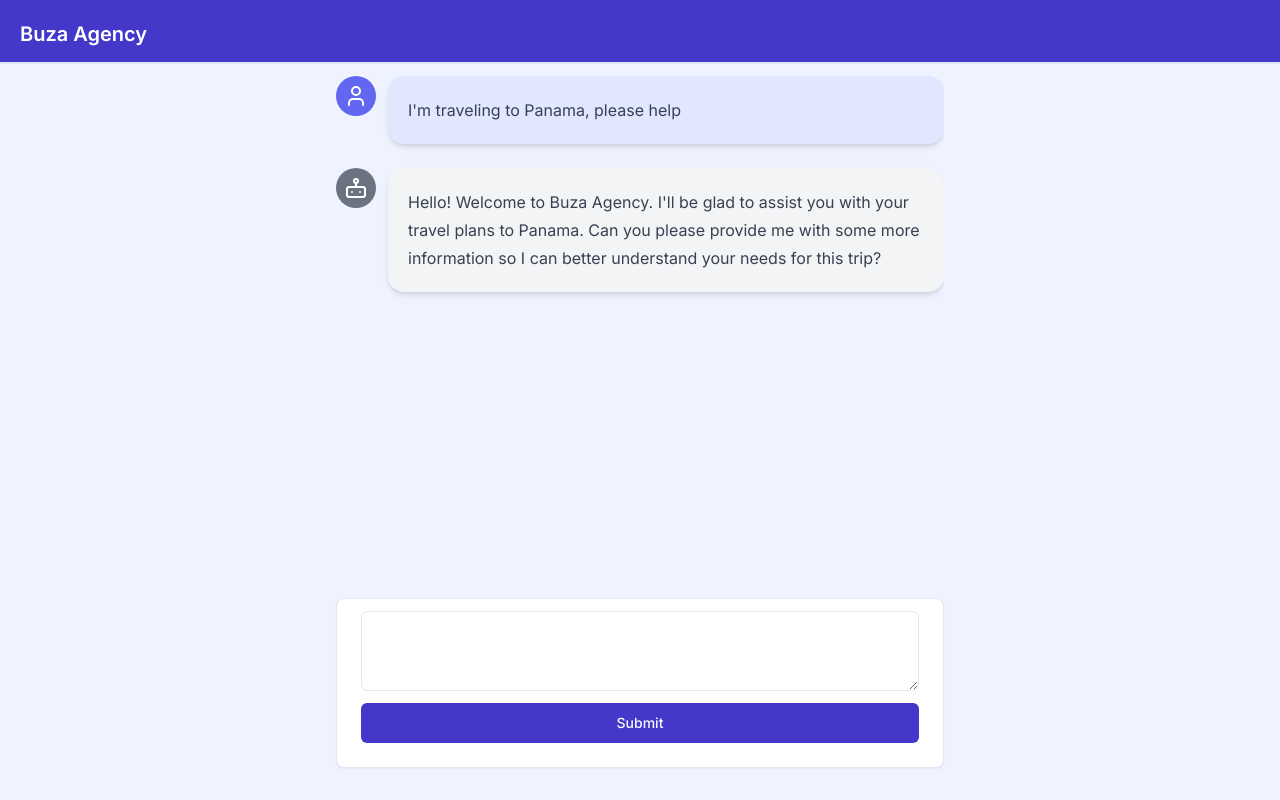
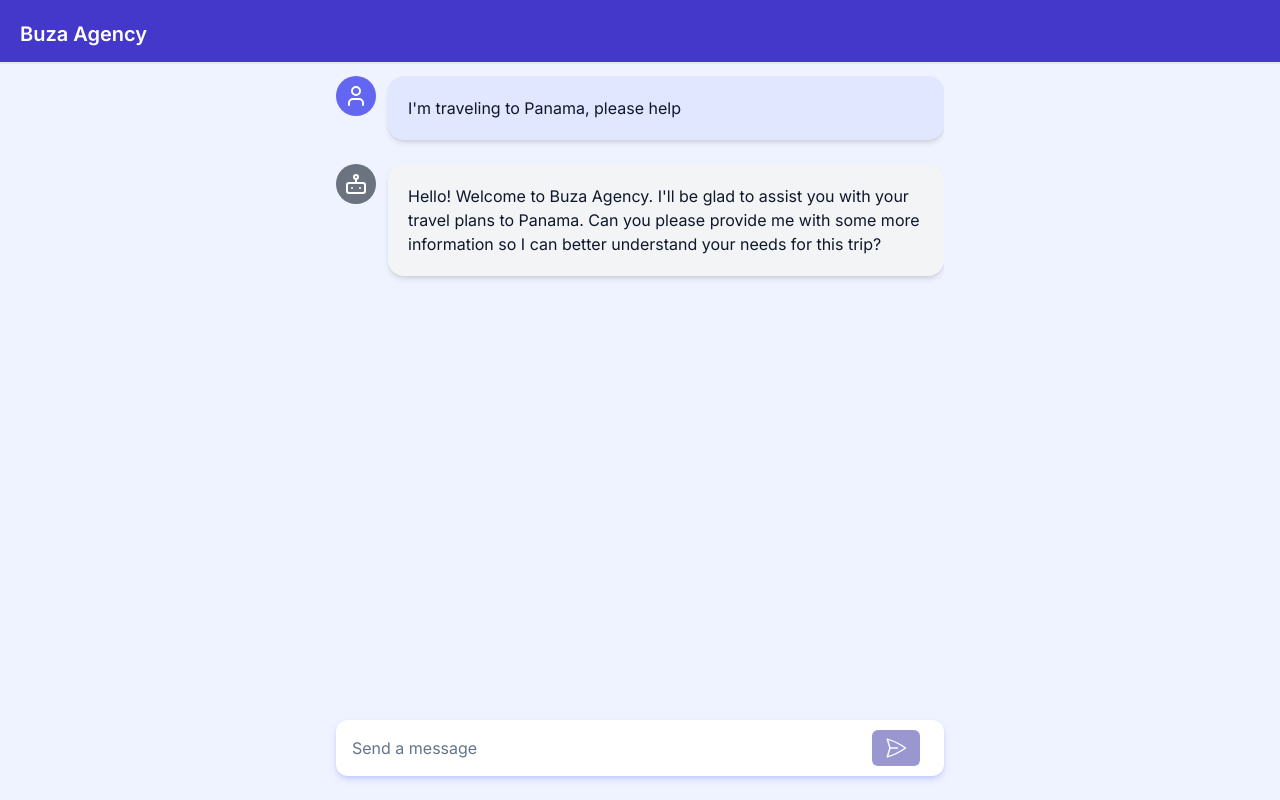
Before and after one commit to mujuni88/ai-sandbox, a Next.js app: page / in a window 1280 px wide. Built offline with nearby package versions, Linux system fonts and the light colour scheme.

Commit message:
redesign the chat input box

```diff
--- a/components/ai-response.tsx
+++ b/components/ai-response.tsx
@@ -1,11 +1,7 @@
-import { cn } from '@/lib/utils';
 import ReactMarkdown from 'react-markdown';
 import remarkGfm from 'remark-gfm';
 
 export default function AiResponse({ text }: { text: string }) {
-  return (
-    <div className={cn('prose')}>
-      <ReactMarkdown remarkPlugins={[remarkGfm]}>{text}</ReactMarkdown>
-    </div>
-  );
+  console.log({ text });
+  return <ReactMarkdown remarkPlugins={[remarkGfm]}>{text}</ReactMarkdown>;
 }
--- a/components/submit-button.tsx
+++ b/components/submit-button.tsx
@@ -1,21 +1,26 @@
 'use client';
 import { Loader2 } from 'lucide-react';
 import { Button, ButtonProps } from './ui/button';
+import { cn } from '@/lib/utils';
+import { SentIcon } from './ui/SentIcon';
 
 interface SubmitButtonProps extends ButtonProps {
   loading?: boolean;
 }
 
-export function SubmitButton({ loading, ...props }: SubmitButtonProps) {
+export function SubmitButton({
+  loading,
+  className,
+  ...props
+}: SubmitButtonProps) {
   return (
     <Button
       type="submit"
-      className="bg-indigo-700"
+      className={cn('bg-indigo-800 flex items-center', className)}
       disabled={loading}
       {...props}
     >
-      {loading ? <Loader2 className="mr-2 h-4 w-4 animate-spin" /> : null}
-      Submit
+      {loading ? <Loader2 className="animate-spin" /> : <SentIcon />}
     </Button>
   );
 }
--- a/components/travel-budget-form.tsx
+++ b/components/travel-budget-form.tsx
@@ -2,12 +2,12 @@
 import AiResponse from '@/components/ai-response';
 import { SubmitButton } from '@/components/submit-button';
 import { Metadata } from 'next';
-import { Card, CardContent } from './ui/card';
 import { Textarea } from './ui/textarea';
-import { useChat } from './useChat/useChat';
+import { useChat } from '../hooks/useChat';
 import { cn } from '@/lib/utils';
 import { ChatCompletionRequestMessageRoleEnum } from 'openai';
 import { Bot, User } from 'lucide-react';
+import { useAutoResizeTextarea } from '@/hooks/useAutoResizeTextarea';
 
 export const metadata: Metadata = {
   title: 'AI Sandbox',
@@ -15,8 +15,10 @@ export const metadata: Metadata = {
 };
 
 export default function TravelBudgetForm() {
-  const { state, handleSubmit, actions } = useChat();
-  const { isLoading, messages, input } = state;
+  const { state, handleSubmit } = useChat();
+  const { isLoading, messages } = state;
+  const { textAreaRef, handleChange, value, resetValue } =
+    useAutoResizeTextarea();
 
   return (
     <div className="grid w-full grid-rows-[1fr_auto] mr-auto ml-auto pt-3 md:w-1/2">
@@ -40,19 +42,42 @@ export default function TravelBudgetForm() {
         </div>
       </div>
 
-      <Card className="w-full mt-3 mb-8">
-        <CardContent className="pt-3">
-          <form onSubmit={handleSubmit} className="flex flex-col gap-3">
-            <Textarea
-              name="content"
-              id="content"
-              value={input}
-              onChange={(e) => actions.setInput(e.target.value)}
-            />
-            <SubmitButton disabled={isLoading} loading={isLoading} />
-          </form>
-        </CardContent>
-      </Card>
+      <div
+        className={cn(
+          'w-full my-6 p-1 rounded-xl shadow-md bg-white shadow-indigo-300/50'
+        )}
+      >
+        <form
+          onSubmit={(e) => {
+            handleSubmit(e);
+            resetValue();
+            textAreaRef.current?.focus();
+          }}
+          className="grid gap-3 grid-cols-[1fr_auto] place-items-center"
+        >
+          <Textarea
+            ref={textAreaRef}
+            name="content"
+            id="content"
+            placeholder="Send a message"
+            value={value}
+            onChange={handleChange}
+            rows={1}
+            className={cn(
+              'border-none max-h-52 resize-none overflow-auto p-3 focus-visible:ring-0 focus-visible:ring-offset-0 focus:ring-0 scroll col-start-1 col-end-3 row-start-1 row-end-2 pr-16 text-base'
+            )}
+            style={{
+              scrollbarColor: '#a0aec0 #edf2f7',
+            }}
+          />
+          <SubmitButton
+            size={'sm'}
+            disabled={isLoading || !value}
+            loading={isLoading}
+            className={cn('col-start-2 col-end-3 row-start-1 row-end-2 mr-5')}
+          />
+        </form>
+      </div>
     </div>
   );
 }
--- /dev/null
+++ b/components/ui/SentIcon.tsx
@@ -0,0 +1,24 @@
+import { cn } from '@/lib/utils';
+
+type SentIconProps = {
+  className?: string;
+  size?: number;
+};
+export const SentIcon = ({ className, size = 24 }: SentIconProps) => (
+  <svg
+    xmlns="http://www.w3.org/2000/svg"
+    fill="none"
+    width={size}
+    height={size}
+    viewBox="0 0 24 24"
+    strokeWidth={1.5}
+    stroke="currentColor"
+    className={cn('w-6 h-6', className)}
+  >
+    <path
+      strokeLinecap="round"
+      strokeLinejoin="round"
+      d="M6 12L3.269 3.126A59.768 59.768 0 0121.485 12 59.77 59.77 0 013.27 20.876L5.999 12zm0 0h7.5"
+    />
+  </svg>
+);
--- a/components/ui/textarea.tsx
+++ b/components/ui/textarea.tsx
@@ -1,6 +1,6 @@
-import * as React from "react"
+import * as React from 'react';
 
-import { cn } from "@/lib/utils"
+import { cn } from '@/lib/utils';
 
 export interface TextareaProps
   extends React.TextareaHTMLAttributes<HTMLTextAreaElement> {}
@@ -10,15 +10,15 @@ const Textarea = React.forwardRef<HTMLTextAreaElement, TextareaProps>(
     return (
       <textarea
         className={cn(
-          "flex min-h-[80px] w-full rounded-md border border-input bg-transparent px-3 py-2 text-sm ring-offset-background placeholder:text-muted-foreground focus-visible:outline-none focus-visible:ring-2 focus-visible:ring-ring focus-visible:ring-offset-2 disabled:cursor-not-allowed disabled:opacity-50",
+          'flex w-full rounded-md border border-input bg-transparent px-3 py-2 text-sm ring-offset-background placeholder:text-muted-foreground focus-visible:outline-none focus-visible:ring-2 focus-visible:ring-ring focus-visible:ring-offset-2 disabled:cursor-not-allowed disabled:opacity-50',
           className
         )}
         ref={ref}
         {...props}
       />
-    )
+    );
   }
-)
-Textarea.displayName = "Textarea"
+);
+Textarea.displayName = 'Textarea';
 
-export { Textarea }
+export { Textarea };
--- /dev/null
+++ b/hooks/useAutoResizeTextarea.ts
@@ -0,0 +1,38 @@
+import { ChangeEvent, useEffect, useRef, useState } from 'react';
+
+export const useAutoResizeTextarea = () => {
+  const [value, setValue] = useState('');
+  const textAreaRef = useRef<HTMLTextAreaElement>(null);
+
+  useEffect(() => {
+    const $textArea = textAreaRef.current;
+    if (!$textArea) return;
+
+    if (value === '') {
+      $textArea.style.height = 'auto';
+      return;
+    }
+
+    $textArea.style.height = $textArea.scrollHeight + 'px';
+  }, [value]);
+
+  const handleChange = (event: ChangeEvent<HTMLTextAreaElement>) => {
+    setValue(event.target.value);
+  };
+
+  const resetValue = () => {
+    setValue('');
+    if (!textAreaRef.current) return;
+
+    // Reset the height to 0px so that it can be shrinked
+    // to the actual height of the content
+    textAreaRef.current.style.height = 'auto';
+  };
+
+  return {
+    textAreaRef,
+    handleChange,
+    value,
+    resetValue,
+  };
+};
--- a/components/useChat/useChat.ts
+++ b/hooks/useChat.ts
@@ -7,7 +7,6 @@ type Message = {
   role: ChatCompletionResponseMessageRoleEnum;
 };
 type State = {
-  input: string;
   messages: Message[];
   isLoading: boolean;
 };
@@ -29,10 +28,6 @@ type Action =
       payload: boolean;
     }
   | {
-      type: 'SET_INPUT';
-      payload: string;
-    }
-  | {
       type: 'RESET';
     };
 
@@ -47,7 +42,7 @@ const messages: Message[] = [
     role: ChatCompletionResponseMessageRoleEnum.Assistant,
   },
 ];
-const reducer = (state: State, action: Action): State => {
+export const chatReducer = (state: State, action: Action): State => {
   switch (action.type) {
     case 'ADD_MESSAGE':
       return {
@@ -105,11 +100,6 @@ const reducer = (state: State, action: Action): State => {
         ...state,
         isLoading: action.payload,
       };
-    case 'SET_INPUT':
-      return {
-        ...state,
-        input: action.payload,
-      };
     case 'RESET':
       return {
         ...state,
@@ -121,9 +111,10 @@ const reducer = (state: State, action: Action): State => {
   }
 };
 
-export const useChat = () => {
+export type Reducer = typeof chatReducer;
+
+export const useChat = (reducer: Reducer = chatReducer) => {
   const [state, dispatch] = useReducer(reducer, {
-    input: '',
     messages,
     isLoading: false,
   });
@@ -160,20 +151,12 @@ export const useChat = () => {
     [dispatch]
   );
 
-  const setInput = useCallback(
-    (input: string) => {
-      dispatch({ type: 'SET_INPUT', payload: input });
-    },
-    [dispatch]
-  );
-
   const reset = useCallback(() => {
     dispatch({ type: 'RESET' });
   }, [dispatch]);
 
   const handleSubmit = async (e: React.FormEvent<HTMLFormElement>) => {
     e.preventDefault();
-    setInput('');
     const formData = new FormData(e.currentTarget);
     const content = formData.get('content') as string;
 
@@ -225,7 +208,6 @@ export const useChat = () => {
       setCurrentMessage,
       setIsLoading,
       reset,
-      setInput,
     },
     handleSubmit,
   };
```
